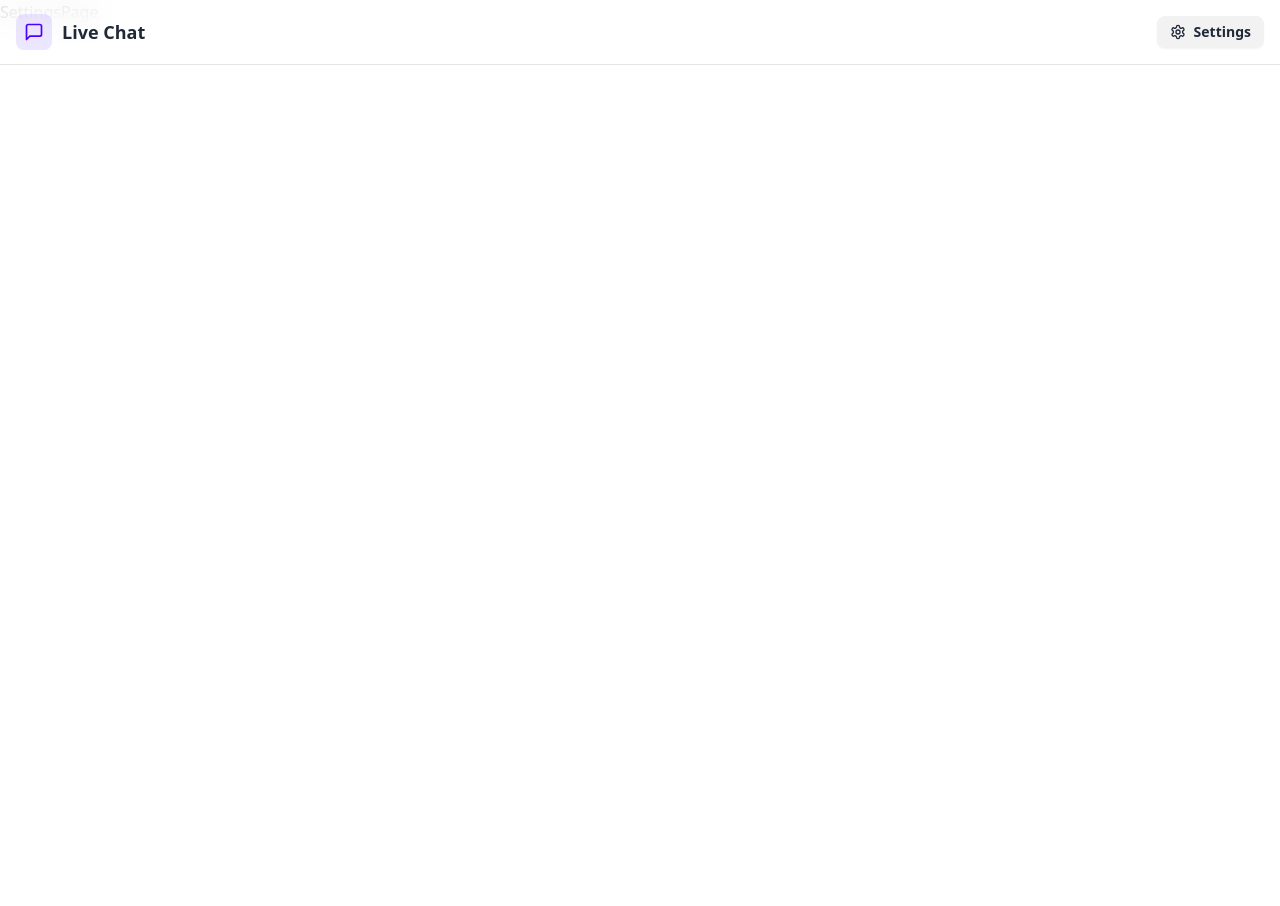
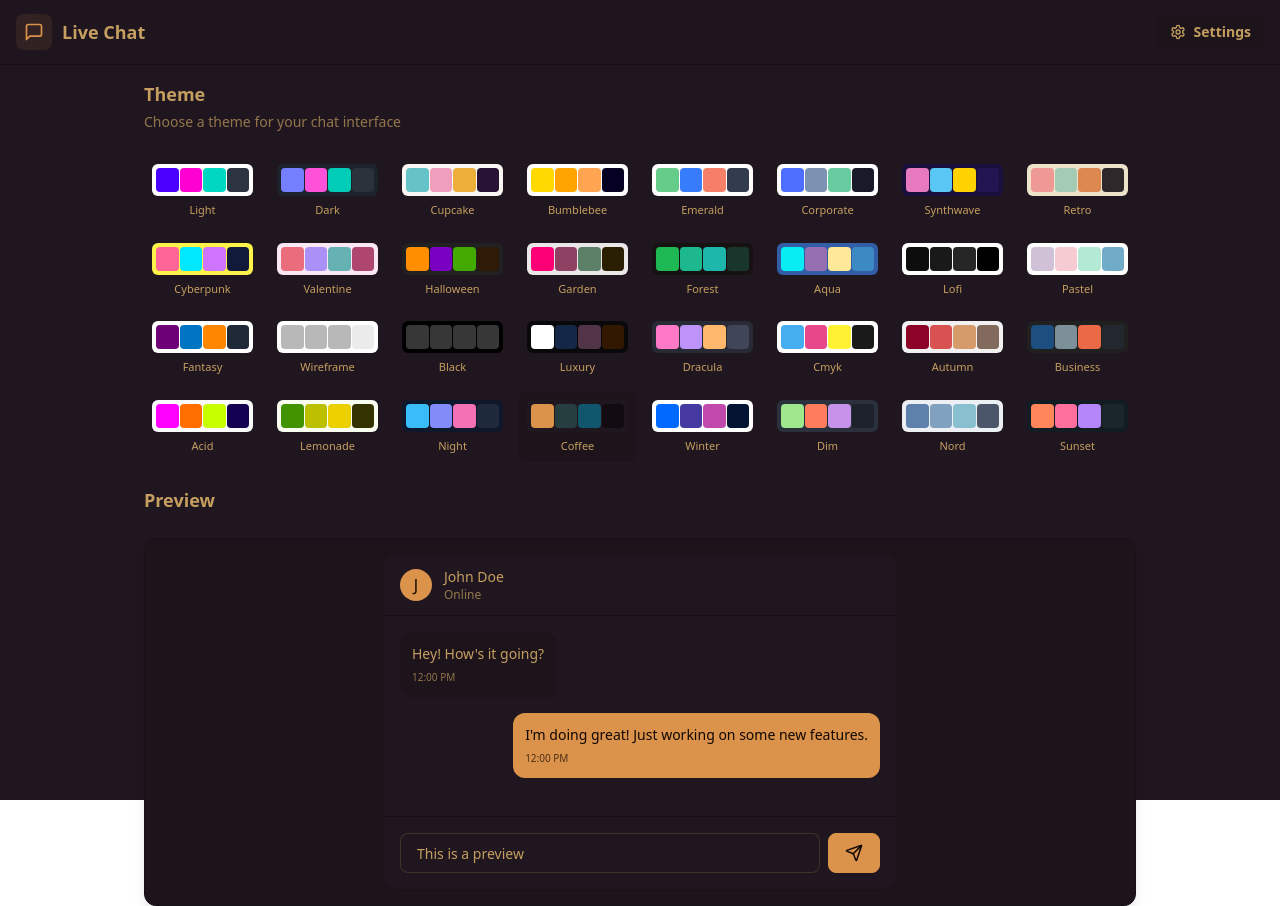
Before and after one commit to SergiyKochenko/real-time-go-chat-app, a React (Vite) app in the folder frontend/: page /settings in a window 1280 px wide. Before the commit the page ends 800 px from the top, so only its background shows below. Built offline with nearby package versions, Linux system fonts and the light colour scheme; no server answers.

Commit message:
Settings Page

```diff
--- a/frontend/src/App.jsx
+++ b/frontend/src/App.jsx
@@ -9,6 +9,7 @@
 
 import { Routes, Route, Navigate } from "react-router-dom";
 import { useAuthStore } from "./store/useAuthStore";
+import { useThemeStore } from "./store/useThemeStore";
 
 import { Loader } from "lucide-react";
 
@@ -18,6 +19,7 @@
 
 const App = () => {
   const {authUser, checkAuth, isCheckingAuth} = useAuthStore()
+  const {theme} = useThemeStore()
 
   useEffect(() => {
     checkAuth()
@@ -32,7 +34,7 @@
   )
 
   return (
-    <div >
+    <div data-theme={theme}>
       <Navbar />
 
       <Routes>
--- /dev/null
+++ b/frontend/src/constants/index.js
@@ -0,0 +1,34 @@
+export const THEMES = [
+  "light",
+  "dark",
+  "cupcake",
+  "bumblebee",
+  "emerald",
+  "corporate",
+  "synthwave",
+  "retro",
+  "cyberpunk",
+  "valentine",
+  "halloween",
+  "garden",
+  "forest",
+  "aqua",
+  "lofi",
+  "pastel",
+  "fantasy",
+  "wireframe",
+  "black",
+  "luxury",
+  "dracula",
+  "cmyk",
+  "autumn",
+  "business",
+  "acid",
+  "lemonade",
+  "night",
+  "coffee",
+  "winter",
+  "dim",
+  "nord",
+  "sunset",
+];
--- a/frontend/src/pages/SettingsPage.jsx
+++ b/frontend/src/pages/SettingsPage.jsx
@@ -1,9 +1,118 @@
+import { THEMES } from "../constants";
+import { useThemeStore } from "../store/useThemeStore";
+import { useAuthStore } from "../store/useAuthStore";
+import { Send } from "lucide-react";
+
+const PREVIEW_MESSAGES = [
+  { id: 1, content: "Hey! How's it going?", isSent: false },
+  { id: 2, content: "I'm doing great! Just working on some new features.", isSent: true },
+];
+
 const SettingsPage = () => {
+  const { theme, setTheme } = useThemeStore();
+  const { authUser } = useAuthStore();
+
   return (
-    <div>
-      SettingsPage
+    <div className="h-screen container mx-auto px-4 pt-20 max-w-5xl">
+      <div className="space-y-6">
+        <div className="flex flex-col gap-1">
+          <h2 className="text-lg font-semibold">Theme</h2>
+          <p className="text-sm text-base-content/70">Choose a theme for your chat interface</p>
+        </div>
+
+        <div className="grid grid-cols-4 sm:grid-cols-6 md:grid-cols-8 gap-2">
+          {THEMES.map((t) => (
+            <button
+              key={t}
+              className={`
+                group flex flex-col items-center gap-1.5 p-2 rounded-lg transition-colors
+                ${theme === t ? "bg-base-200" : "hover:bg-base-200/50"}
+              `}
+              onClick={() => setTheme(t)}
+            >
+              <div className="relative h-8 w-full rounded-md overflow-hidden" data-theme={t}>
+                <div className="absolute inset-0 grid grid-cols-4 gap-px p-1">
+                  <div className="rounded bg-primary"></div>
+                  <div className="rounded bg-secondary"></div>
+                  <div className="rounded bg-accent"></div>
+                  <div className="rounded bg-neutral"></div>
+                </div>
+              </div>
+              <span className="text-[11px] font-medium truncate w-full text-center">
+                {t.charAt(0).toUpperCase() + t.slice(1)}
+              </span>
+            </button>
+          ))}
+        </div>
+
+        {/* Preview Section */}
+        <h3 className="text-lg font-semibold mb-3">Preview</h3>
+        <div className="rounded-xl border border-base-300 overflow-hidden bg-base-100 shadow-lg">
+          <div className="p-4 bg-base-200">
+            <div className="max-w-lg mx-auto">
+              {/* Mock Chat UI */}
+              <div className="bg-base-100 rounded-xl shadow-sm overflow-hidden">
+                {/* Chat Header */}
+                <div className="px-4 py-3 border-b border-base-300 bg-base-100">
+                  <div className="flex items-center gap-3">
+                    <div className="w-8 h-8 rounded-full bg-primary flex items-center justify-center text-primary-content font-medium">
+                      {authUser?.fullName?.charAt(0) || "J"}
+                    </div>
+                    <div>
+                      <h3 className="font-medium text-sm">{authUser?.fullName || "John Doe"}</h3>
+                      <p className="text-xs text-base-content/70">Online</p>
+                    </div>
+                  </div>
+                </div>
+
+                {/* Chat Messages */}
+                <div className="p-4 space-y-4 min-h-[200px] max-h-[200px] overflow-y-auto bg-base-100">
+                  {PREVIEW_MESSAGES.map((message) => (
+                    <div
+                      key={message.id}
+                      className={`flex ${message.isSent ? "justify-end" : "justify-start"}`}
+                    >
+                      <div
+                        className={`
+                          max-w-[80%] rounded-xl p-3 shadow-sm
+                          ${message.isSent ? "bg-primary text-primary-content" : "bg-base-200"}
+                        `}
+                      >
+                        <p className="text-sm">{message.content}</p>
+                        <p
+                          className={`
+                            text-[10px] mt-1.5
+                            ${message.isSent ? "text-primary-content/70" : "text-base-content/70"}
+                          `}
+                        >
+                          12:00 PM
+                        </p>
+                      </div>
+                    </div>
+                  ))}
+                </div>
+
+                {/* Chat Input */}
+                <div className="p-4 border-t border-base-300 bg-base-100">
+                  <div className="flex gap-2">
+                    <input
+                      type="text"
+                      className="input input-bordered flex-1 text-sm h-10"
+                      placeholder="Type a message..."
+                      value="This is a preview"
+                      readOnly
+                    />
+                    <button className="btn btn-primary h-10 min-h-0">
+                      <Send size={18} />
+                    </button>
+                  </div>
+                </div>
+              </div>
+            </div>
+          </div>
+        </div>
+      </div>
     </div>
-  )
-}
-
-export default SettingsPage
+  );
+};
+export default SettingsPage;
--- /dev/null
+++ b/frontend/src/store/useThemeStore.js
@@ -0,0 +1,10 @@
+import { create } from "zustand";
+
+export const useThemeStore = create((set) => ({
+  theme: localStorage.getItem("chat-theme") || "coffee",
+  setTheme: (theme) => {
+    set({ theme });
+    localStorage.setItem("chat-theme", theme);
+    set({ theme });
+  },
+}));
```
